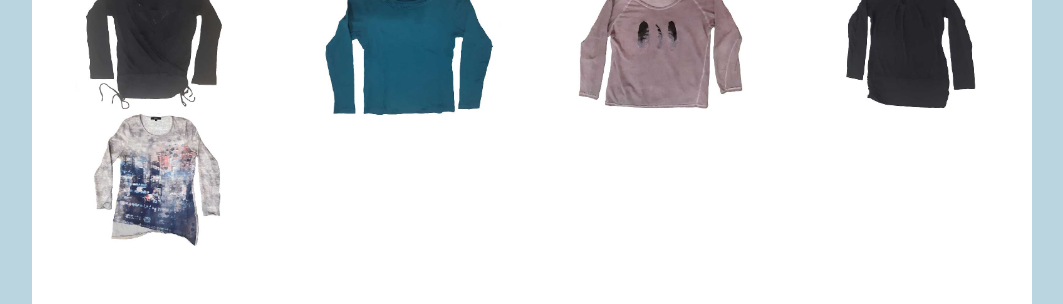
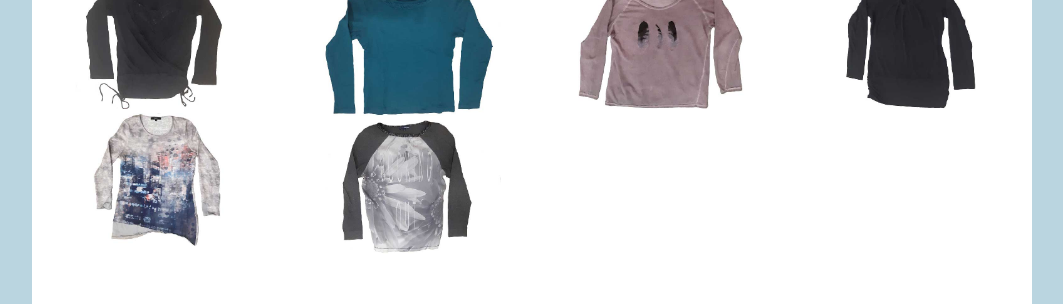
Before and after one commit to MoniqueBergeron/mystere, a plain HTML site: page choix/longues.html in a window 1280 px wide. Shown: the part 692-996 px from the top of the page, without its empty margins (108-1171 px from the left). Drawn offline with Linux system fonts and the light colour scheme.

Commit message:
Update longues.html

```diff
--- a/choix/longues.html
+++ b/choix/longues.html
@@ -33,6 +33,7 @@
 			<a href="76522.html"><img src="../photos/76522.jpg" width="75%" height="75%" alt=""/></a>
 			  	<a href="22135.html"><img src="../photos/22135.jpg" width="75%" height="75%" alt=""/></a>
 			 <a href="95439.html"><img src="../photos/95439.jpg" width="75%" height="75%" alt=""/></a>
+			 <a href="16588.html"><img src="../photos/16588.jpg" width="75%" height="75%" alt=""/></a>
 
 	  </div>
 		  <div class="colonne">
```
